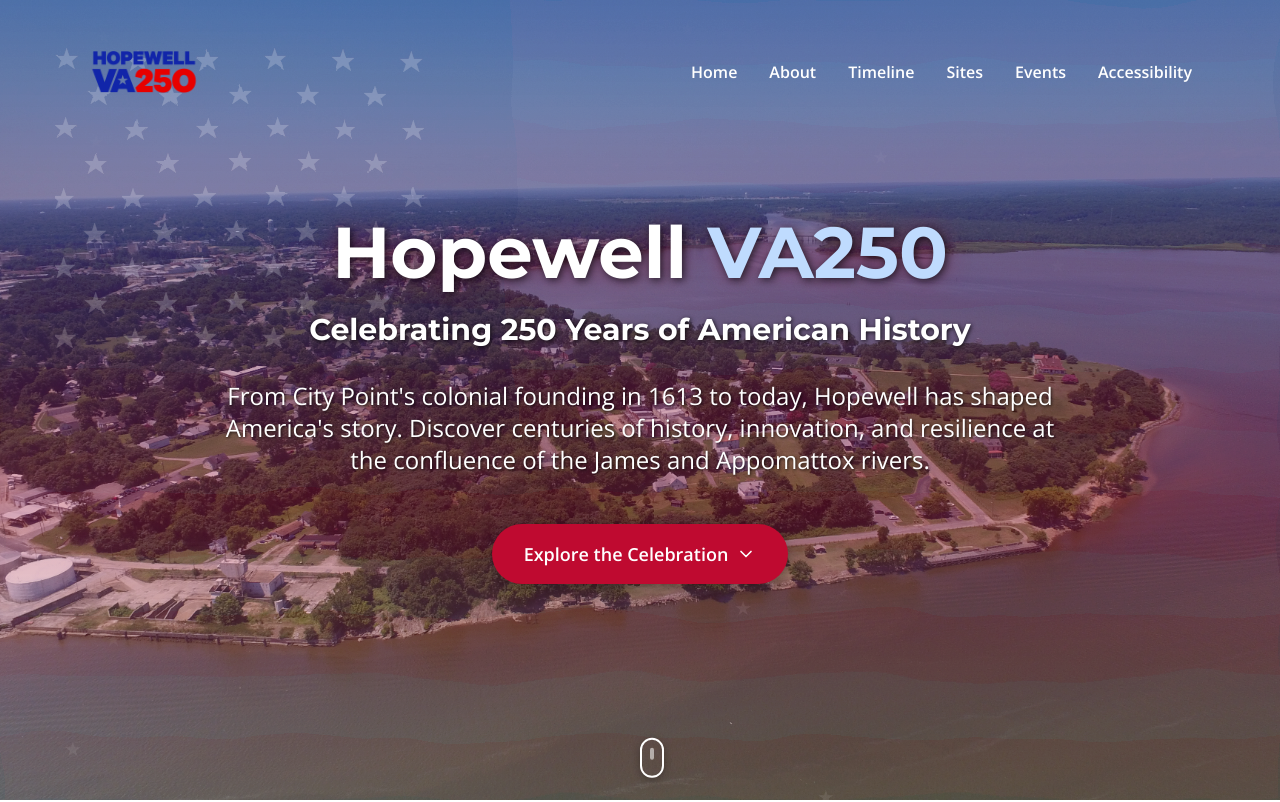
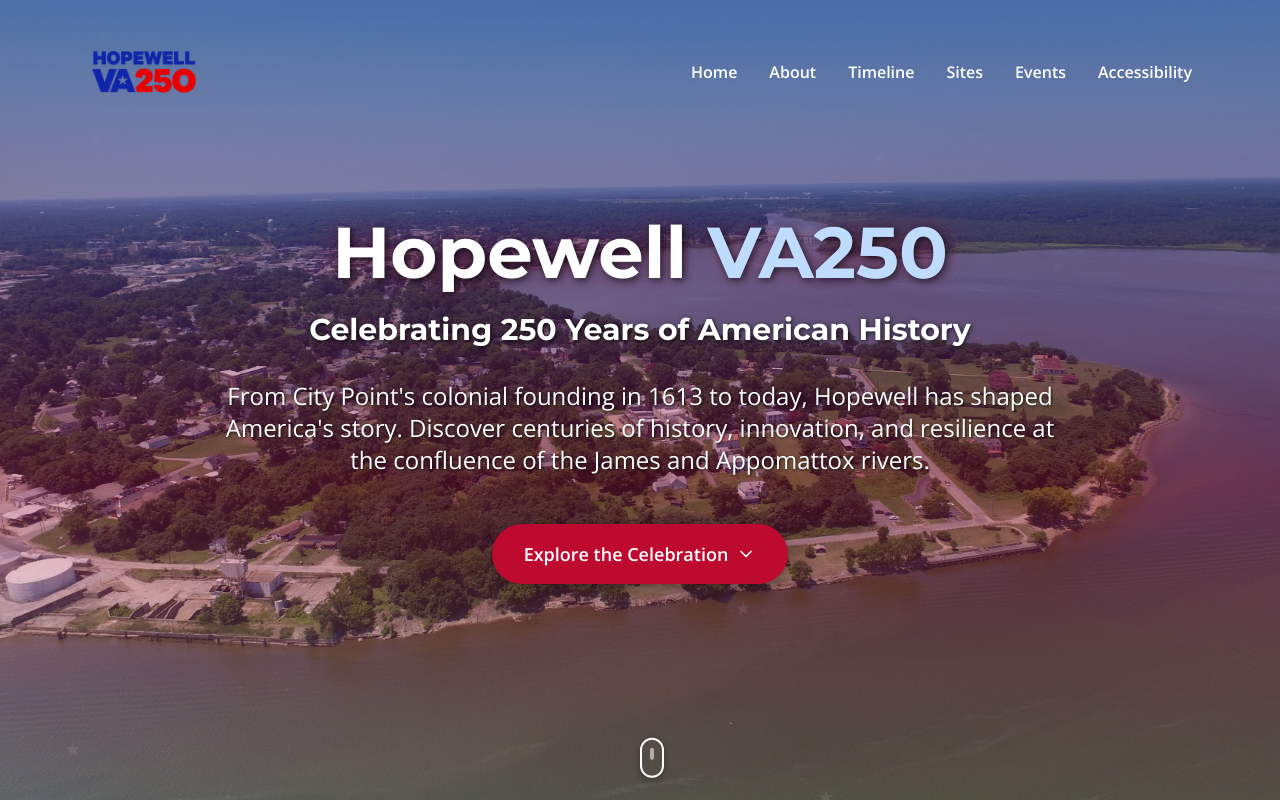
Before and after one commit to Deltawsierra/hopewell-va250-celebrates, a React (Vite) app: page / in a window 1280 px wide. Shown: the top 802 px of the page. Built offline with nearby package versions, Linux system fonts and the light colour scheme.

Commit message:
Reverted to commit 82cc6db32229f7d593c3e46dc90cac72a53a31cb

```diff
--- a/src/components/HeroEnhanced.tsx
+++ b/src/components/HeroEnhanced.tsx
@@ -2,7 +2,6 @@
 import React, { useEffect, useState, useRef } from 'react';
 import { ChevronDown } from 'lucide-react';
 import { motion } from 'framer-motion';
-import HeroFlagOverlay from './HeroFlagOverlay';
 
 interface HeroEnhancedProps {
   onScrollToSection: (sectionId: string) => void;
@@ -47,9 +46,6 @@ const HeroEnhanced: React.FC<HeroEnhancedProps> = ({ onScrollToSection }) => {
           background: `linear-gradient(180deg, rgba(0,40,104,0.45) 0%, rgba(191,10,48,0.30) 60%, rgba(255,255,255,0.15) 100%)`,
         }}
       />
-
-      {/* Animated American Flag Overlay */}
-      <HeroFlagOverlay />
 
       {/* Subtle Animated Background Elements */}
       <div ref={flagRef} className="absolute inset-0 opacity-15 pointer-events-none z-15">
--- a/src/components/HeroFlagOverlay.tsx
+++ /dev/null
@@ -1,86 +0,0 @@
-
-import React from 'react';
-
-const HeroFlagOverlay: React.FC = () => {
-  return (
-    <div
-      aria-hidden="true"
-      className="absolute inset-0 pointer-events-none select-none"
-      style={{
-        zIndex: 12,
-        opacity: 0.23,
-        mixBlendMode: 'lighten',
-      }}
-    >
-      <svg
-        viewBox="0 0 480 320"
-        width="100%"
-        height="100%"
-        preserveAspectRatio="none"
-        style={{ display: 'block', width: '100%', height: '100%' }}
-      >
-        <defs>
-          <filter id="wave" x="0" y="0" width="100%" height="100%">
-            <feTurbulence type="fractalNoise" baseFrequency="0.02" numOctaves="2" seed="5" result="turb" />
-            <feDisplacementMap in2="turb" in="SourceGraphic" scale="12" xChannelSelector="R" yChannelSelector="G">
-              <animate attributeName="scale" values="12;22;12" dur="5.2s" repeatCount="indefinite" />
-            </feDisplacementMap>
-          </filter>
-          <filter id="gentleWave" x="0" y="0" width="100%" height="100%">
-            <feTurbulence type="fractalNoise" baseFrequency="0.015" numOctaves="1" seed="3" result="turb" />
-            <feDisplacementMap in2="turb" in="SourceGraphic" scale="6" xChannelSelector="R" yChannelSelector="G">
-              <animate attributeName="scale" values="6;10;6" dur="4s" repeatCount="indefinite" />
-            </feDisplacementMap>
-          </filter>
-          <symbol id="star" viewBox="0 0 12 12">
-            <path d="M6 1 L7.2 4.8 L11 4.8 L8.4 7.2 L9.6 11 L6 8.4 L2.4 11 L3.6 7.2 L1 4.8 L4.8 4.8 Z" fill="#fff" stroke="#fff" strokeWidth="0.2" />
-          </symbol>
-        </defs>
-        <g filter="url(#wave)">
-          {/* 13 alternating red and white stripes */}
-          {Array.from({ length: 13 }).map((_, i) => (
-            <rect
-              key={i}
-              y={i * 24.6}
-              width={480}
-              height={24.6}
-              fill={i % 2 === 0 ? "#BF0A30" : "#fff"}
-              opacity={i % 2 === 0 ? 0.31 : 0.15}
-            />
-          ))}
-          {/* Blue canton */}
-          <rect x={0} y={0} width={192} height={172.2} fill="#002868" opacity={0.36} />
-        </g>
-
-        {/* Stars with gentler wave effect to prevent stretching */}
-        <g filter="url(#gentleWave)">
-          {[
-            [0, 6, 18, 20],   // Row 1: 6 stars
-            [1, 5, 32, 32],   // Row 2: 5 stars
-            [2, 6, 46, 20],   // Row 3: 6 stars
-            [3, 5, 60, 32],   // Row 4: 5 stars
-            [4, 6, 74, 20],   // Row 5: 6 stars
-            [5, 5, 88, 32],   // Row 6: 5 stars
-            [6, 6, 102, 20],  // Row 7: 6 stars
-            [7, 5, 116, 32],  // Row 8: 5 stars
-            [8, 6, 130, 20],  // Row 9: 6 stars
-          ].map(([row, numStars, y, xStart]) =>
-            Array.from({ length: numStars }).map((_, i) => (
-              <use
-                href="#star"
-                key={`star-${row}-${i}`}
-                x={xStart + i * 26}
-                y={y}
-                width={10}
-                height={10}
-                opacity={0.92}
-              />
-            ))
-          )}
-        </g>
-      </svg>
-    </div>
-  );
-};
-
-export default HeroFlagOverlay;
```
